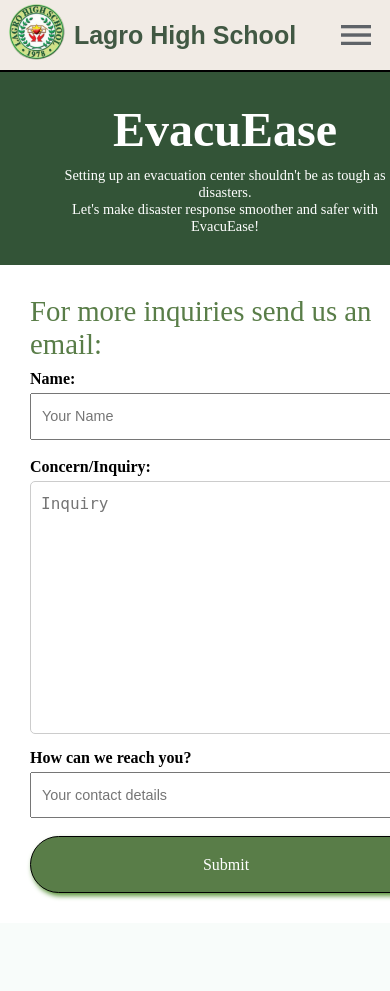
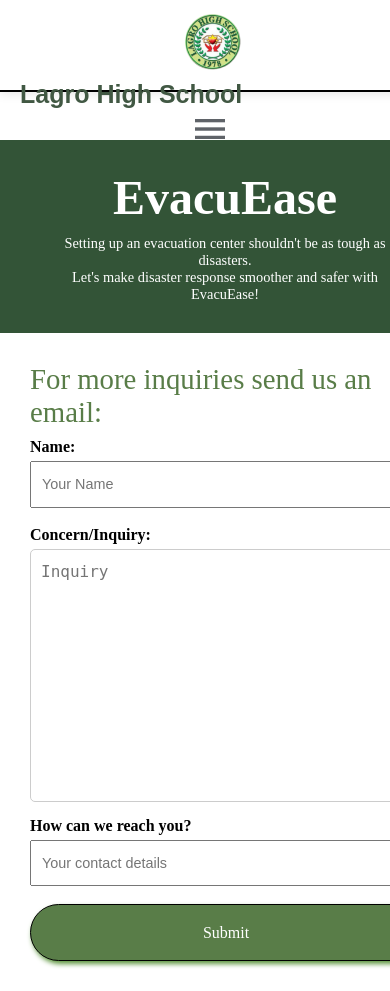
Before and after one commit to TenshiTo/EvacuEase, a PHP site: page /tcpdf/Contact.html in a window 390 px wide; the page is wider, and only the part inside the window is pictured. Before the commit the page ends 899 px from the top of that part, so only its background shows below. Run offline with PHP 8.4, Linux system fonts and the light colour scheme; some web fonts are replaced.

Commit message:
Add files via upload

```diff
--- a/styles/main_styles/contact.css
+++ b/styles/main_styles/contact.css
@@ -1,13 +1,18 @@
-.body{
+/* General Layout */
+.body {
     display: flex;
-    height: 91.9vh;
+    height: calc(100vh - 80px); /* Adjusted to account for fixed header */
+    width: 100%;
+    margin-top: 80px; /* Push content down to prevent overlap */
 }
+
 #C {
     color: #ecc69b;
     position: relative;
     display: inline-block;
     border-bottom: 2.5px solid #f3d5b3;
 }
+
 #C::after {
     content: '';
     position: absolute;
@@ -20,13 +25,32 @@
     clip-path: polygon(0% 100%, 20% 0%, 80% 0%, 100% 100%);
     z-index: 1;
 }
-.left, .right{
+
+/* Fix for header */
+header {
+    display: flex;
+    align-items: center;
+    justify-content: space-between;
+    padding: 10px 20px;
+    background-color: white;
+    position: fixed;
+    width: 100%;
+    top: 0;
+    left: 0;
+    z-index: 1000;
+    box-shadow: 0px 2px 10px rgba(0, 0, 0, 0.1);
+}
+
+/* Left & Right sections */
+.left, .right {
     width: 50%;
 }
-.right{
+
+.right {
     background-color: white;
 }
-.left{
+
+.left {
     background-color: #335437;
     color: white;
     flex: 1;
@@ -36,40 +60,46 @@
     padding: 15px;
     align-items: center;
     justify-content: center;
+}
 
-}
-.left h1{
-    font-size: 7rem;                                                                                                                                                                                                                                                                                                                                                                                                                                                                                                                                                                                                                                                                                                                                                                                                                                                                                                                                                                                                                                                                                                                                                                                                                                                                                                                                                                                                                                           rem;
+.left h1 {
+    font-size: 7rem;
     margin-bottom: 10px;
 }
-.left p{
+
+.left p {
     font-size: 1.2rem;
     margin: 0;
 }
-.right{
+
+.right {
     flex: 1;
     display: flex;
     padding: 15px;
 }
+
 .form {
     width: 100%;
     max-width: 94%;
     display: flex;
     flex-direction: column;
 }
+
 .form label {
     margin-bottom: 5px;
     font-weight: bold;
 }
+
 #inquiry {
     margin-bottom: 15px;
     padding: 10px;
     border: 1px solid #ccc;
     border-radius: 5px;
     font-size: 1rem;
-    width: 100%; height: 30vh;
+    width: 100%;
+    height: 30vh;
+}
 
-}
 textarea {
     width: 100%;
     height: 100px;
@@ -81,48 +111,58 @@ textarea {
     word-break: break-word;
 }
 
-
-#name, #contact{
+#name, #contact {
     height: 5.5vh;
 }
-form span{
+
+form span {
     font-size: 2.3rem;
     margin-bottom: 2.5%;
     color: #597d48;
 }
-label{
+
+label {
     font-size: 1.5rem;
 }
-input[type="text"]{
+
+input[type="text"] {
     padding: 5px 10px 5px 10px;
 }
-.form button{
+
+.form button {
     all: unset;
     border: 1px solid black;
-    width: 80px; height: 30px; background-color:  #597d48;
+    width: 80px;
+    height: 30px;
+    background-color: #597d48;
     border-radius: 60px;
     font-size: 1.3rem;
     text-align: center;
     padding: 10px;
     cursor: pointer;
-    color:white;
+    color: white;
     box-shadow: 2px 3px 5px #5c953d;
 }
+
 .form button:hover {
     background-color: #3F662A;
 }
-.links{
+
+.links {
     position: relative;
     top: 35.5%;
 }
-.links a{
+
+.links a {
     color: #f3d5b3;
 }
+
 /* Responsive adjustments */
 @media screen and (max-width: 1024px) {
     .body {
         flex-direction: column;
         height: auto;
+        margin-top: 100px; /* Adjust to avoid header overlap */
     }
 
     .left, .right {
@@ -156,6 +196,16 @@ input[type="text"]{
 }
 
 @media screen and (max-width: 768px) {
+    header {
+        flex-direction: column;
+        align-items: center;
+        text-align: center;
+    }
+
+    .body {
+        margin-top: 120px; /* More space for header */
+    }
+
     .left h1 {
         font-size: 4rem;
     }
@@ -186,6 +236,10 @@ input[type="text"]{
 }
 
 @media screen and (max-width: 480px) {
+    .body {
+        margin-top: 140px; /* Ensure content never overlaps */
+    }
+
     .left h1 {
         font-size: 3rem;
     }
```
